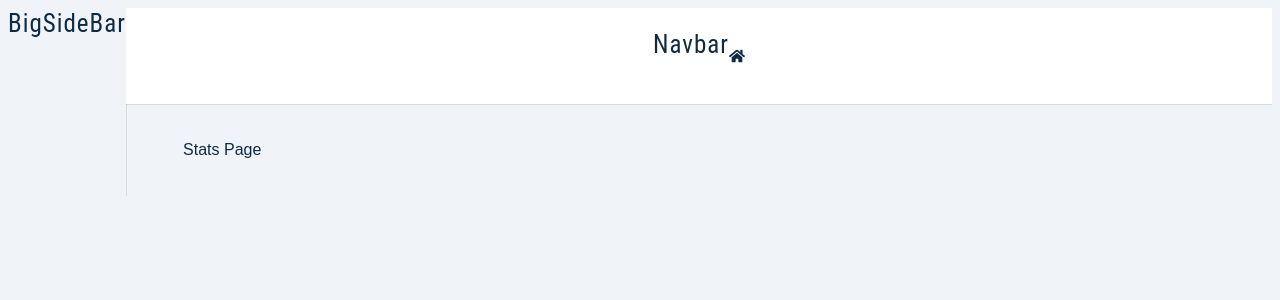
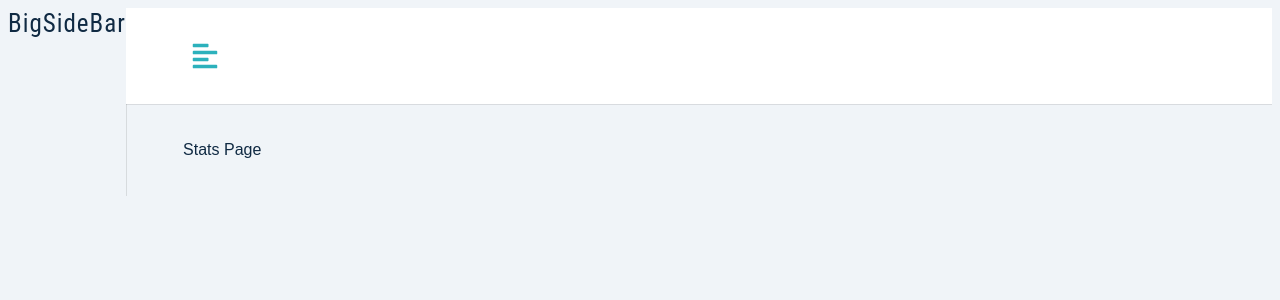
Before and after one commit to EricChukoltyansky/Jobify, a React (Create React App) app in the folder client/: page / in a window 1280 px wide. Shown: the top 300 px of the page. Built offline with nearby package versions, Linux system fonts and the light colour scheme; sample sign-in values are in the browser's storage.

Commit message:
complete navbar structure

```diff
--- a/client/src/components/Navbar.js
+++ b/client/src/components/Navbar.js
@@ -1,12 +1,20 @@
 import React from "react";
 import Wrapper from "../assets/wrappers/Navbar";
-import { FaHome } from "react-icons/fa";
+import { FaAlignLeft, FaUserCircle, FaCaretDown } from "react-icons/fa";
+import { useAppContext } from "../context/appContext";
+import Logo from "./Logo";
 
 function Navbar() {
   return (
     <Wrapper>
-      <h4>Navbar</h4>
-      <FaHome />
+      <div className="nav-center">
+        <button
+          className="toggle-btn"
+          onClick={() => console.log("toggle sidebar")}
+        >
+          <FaAlignLeft />
+        </button>
+      </div>
     </Wrapper>
   );
 }
```
